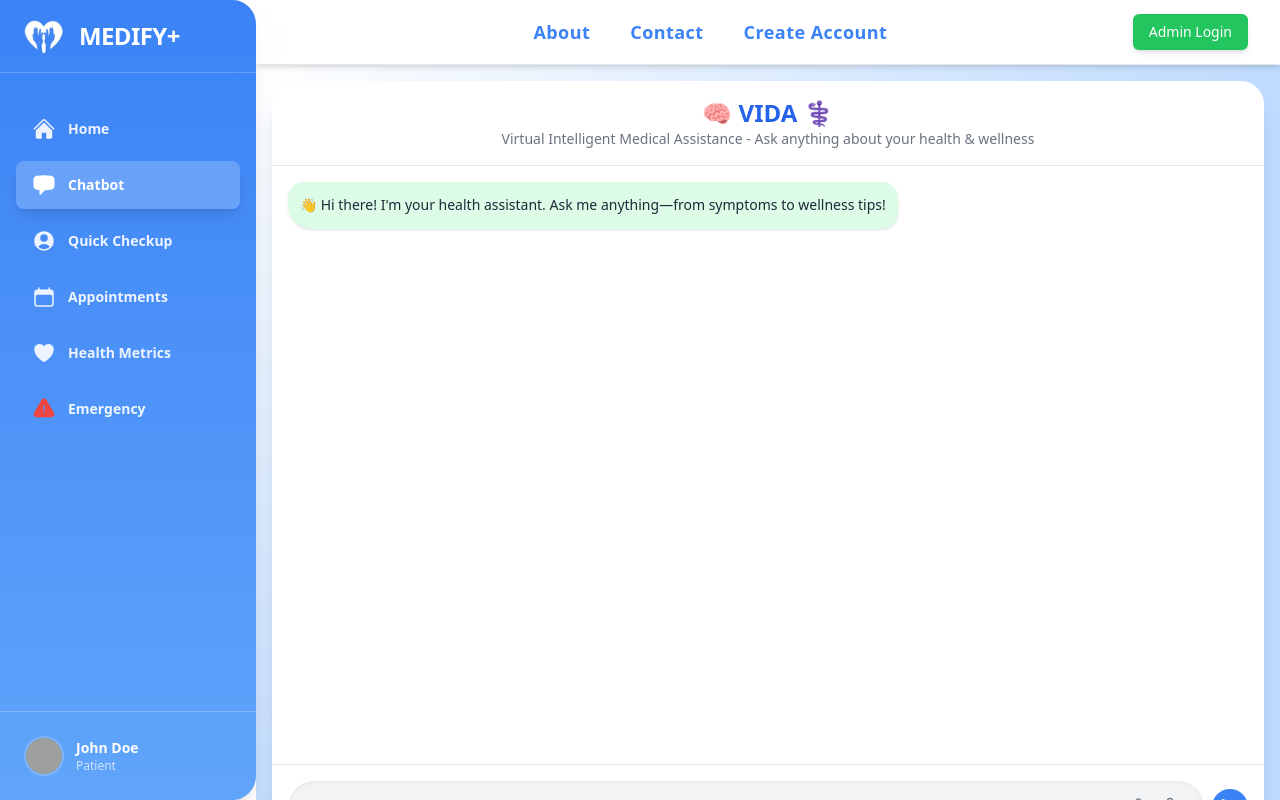
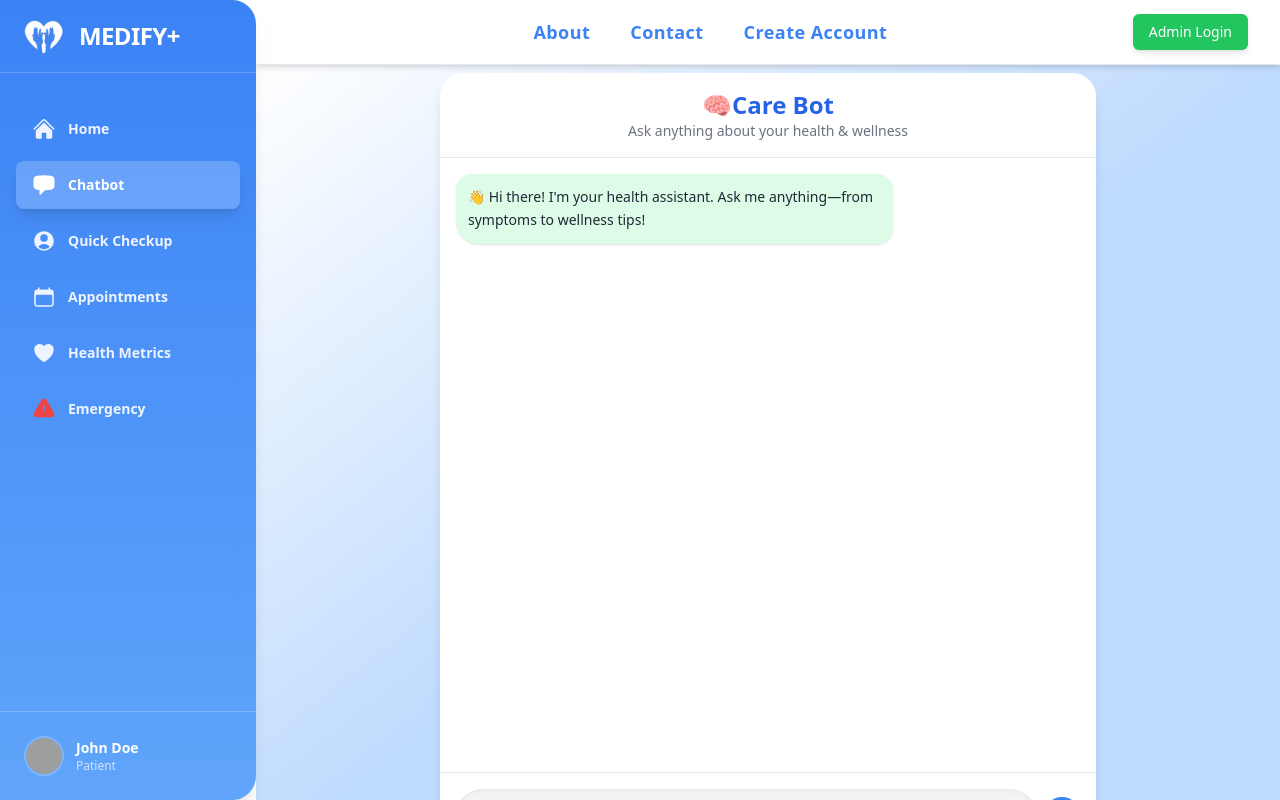
Before and after one commit to rishavkali03/Medify, a React (Vite) app in the folder frontend/: page /chatbot in a window 1280 px wide. Built offline with nearby package versions, Linux system fonts and the light colour scheme; grey boxes are pictures that could not be loaded.

Commit message:
Changed from vida to carebot

```diff
--- a/frontend/src/pages/Chatbot.jsx
+++ b/frontend/src/pages/Chatbot.jsx
@@ -27,7 +27,7 @@ const Chatbot = () => {
   const chunksRef = useRef([]);
   const audioRef = useRef(null);
   const intervalRef = useRef(null);
-  const scrollContainerRef = useRef(null);
+  const scrollContainerRef = useRef(null); // NEW: scroll target
 
   useEffect(() => {
     const greeting = {
@@ -185,16 +185,16 @@ const Chatbot = () => {
 
   return (
     <div className="bg-gradient-to-br from-white via-blue-200 to-blue-200 h-screen">
-      <div className="flex flex-col h-full w-full max-w-5xl mx-auto p-4">
-        <div className="flex flex-col flex-1 w-full rounded-3xl shadow-xl overflow-hidden bg-white">
+      <div className="flex flex-col h-full w-full max-w-2xl mx-auto p-2">
+        <div className="flex-1 flex flex-col w-full rounded-3xl shadow-lg overflow-hidden bg-white">
           <div className="bg-white border-b border-gray-200 p-4 text-center">
-            <h1 className="text-2xl font-bold text-blue-600">🧠 VIDA ⚕️</h1>
-
-            <p className="text-sm text-gray-500">Virtual Intelligent Medical Assistance - Ask anything about your health & wellness</p>
+            <h1 className="text-2xl font-bold text-blue-600">🧠Care Bot</h1>
+            <p className="text-sm text-gray-500">Ask anything about your health & wellness</p>
           </div>
 
+          {/* Chat messages */}
           <div
-            className="flex-1 overflow-y-auto p-4 space-y-4  bg-white"
+            className="flex-1 overflow-y-auto p-4 space-y-4 bg-white"
             ref={scrollContainerRef}
           >
             <AnimatePresence>
@@ -252,6 +252,7 @@ const Chatbot = () => {
             )}
           </div>
 
+          {/* Input Section */}
           <div className="border-t border-gray-200 p-4 bg-white">
             <form onSubmit={handleSendMessage} className="flex items-center gap-2">
               <div className="flex-1 flex items-center gap-2 bg-gray-100 rounded-full px-4 py-2 shadow-inner">
```
